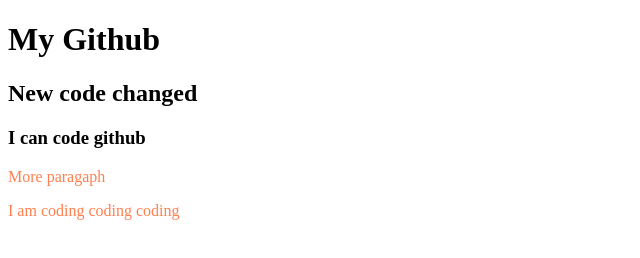
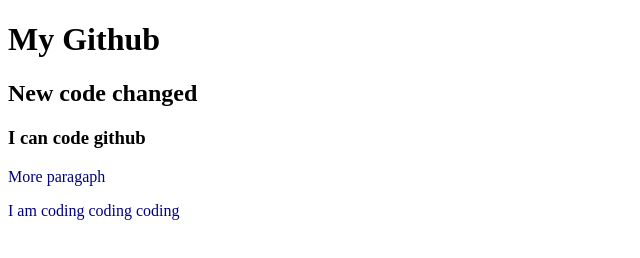
Before and after one commit to jahanarabegum97/my-second-repo, a plain HTML site: page index.html in a window 1280 px wide. Shown: the whole page, without its empty margins (0-640 px from the left). Drawn offline with Linux system fonts and the light colour scheme.

Commit message:
color changed

```diff
--- a/style.css
+++ b/style.css
@@ -1,3 +1,3 @@
 p{
-    color:coral;
+    color:navy;
 }
```
